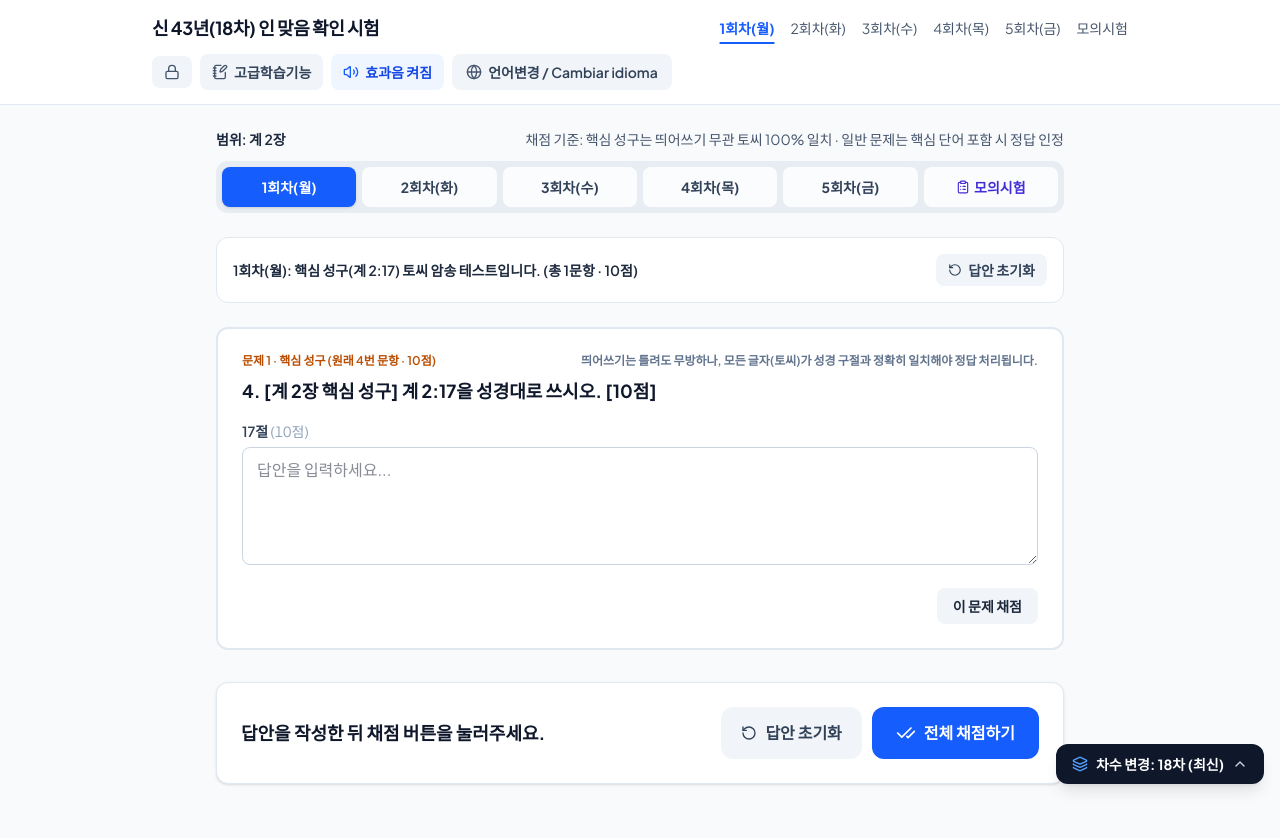
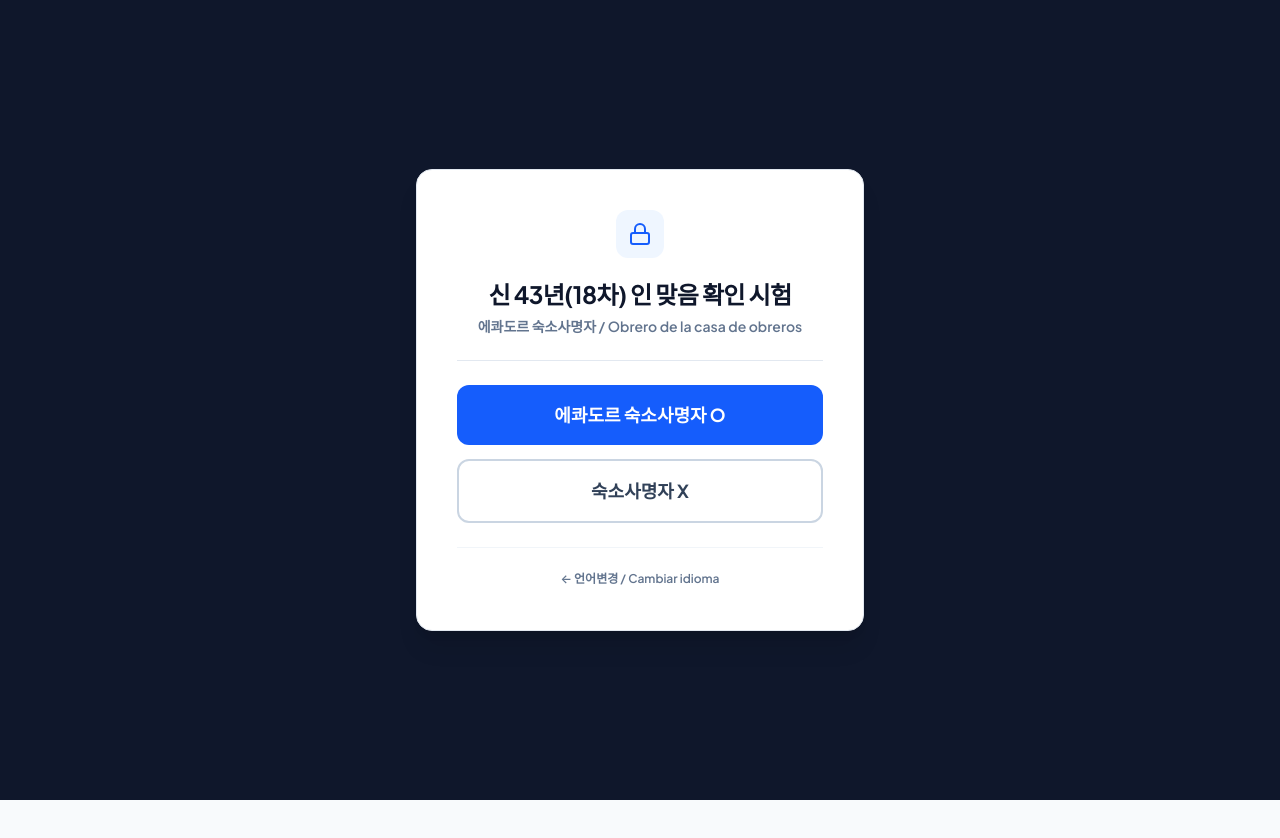
Before and after one commit to yoan-kim/Examen-de-Verificaci-n, a React (Vite) app: page / in a window 1280 px wide. Both pictures are taken after a click on the button "한국어". Shown: the top 838 px of the page. After the commit the page ends 800 px from the top, so only its background shows below. Built offline with nearby package versions, Linux system fonts and the light colour scheme.

Commit message:
feat: add worker verification gate screen
Implement WorkerHouseCheckScreen to require user verification before accessing the exam interface. Update registry text for improved clarity and add support for the verification step in the main App flow.

```diff
--- a/src/App.tsx
+++ b/src/App.tsx
@@ -57,10 +57,13 @@ import {
 import {
   TelegramResultModal,
   WorkerAuthModal,
+  WorkerHouseCheckScreen,
 } from './components/WorkerTelegramModal';
 
 export default function App() {
   const [selectedLang, setSelectedLang] = useState<Language | null>(null);
+  const [hasCompletedWorkerCheckStep, setHasCompletedWorkerCheckStep] =
+    useState<boolean>(false);
   const [currentEditionId, setCurrentEditionId] = useState<string>(
     DEFAULT_LATEST_EDITION_ID
   );
@@ -454,6 +457,7 @@ export default function App() {
   const handleSelectLanguage = (lang: Language) => {
     clearPendingGradeTimer();
     setSelectedLang(lang);
+    setHasCompletedWorkerCheckStep(false);
     setActiveTab(1);
     setUserInputs({});
     setEvaluations({});
@@ -464,6 +468,7 @@ export default function App() {
   const handleReturnToLangScreen = () => {
     clearPendingGradeTimer();
     setSelectedLang(null);
+    setHasCompletedWorkerCheckStep(false);
     setUserInputs({});
     setEvaluations({});
     setReadyToAdvanceMap({});
@@ -587,6 +592,27 @@ export default function App() {
   // 2. Main Workspace (100% Korean or 100% Spanish)
   const t = i18n[selectedLang];
   const localeData = currentEdition.locales[selectedLang];
+
+  // Step 2: Immediate Post-Language Selection Screen ("에콰도르 숙소사명자 O / 숙소사명자 X")
+  if (!hasCompletedWorkerCheckStep) {
+    return (
+      <WorkerHouseCheckScreen
+        title={localeData.title}
+        subtitle="에콰도르 숙소사명자 / Obrero de la casa de obreros"
+        t={t}
+        onCompleteWorkerO={() => {
+          handleUnlockWorkerMode();
+          setHasCompletedWorkerCheckStep(true);
+        }}
+        onCompleteWorkerX={() => {
+          handleLockWorkerMode();
+          setHasCompletedWorkerCheckStep(true);
+        }}
+        onBackToLang={handleReturnToLangScreen}
+      />
+    );
+  }
+
   const isDataUploaded =
     localeData.isUploaded !== false &&
     Object.keys(localeData.questions).length > 0;
--- a/src/components/WorkerTelegramModal.tsx
+++ b/src/components/WorkerTelegramModal.tsx
@@ -216,6 +216,132 @@ export const WorkerAuthModal: React.FC<WorkerAuthModalProps> = ({
               </div>
             </form>
           )}
+        </div>
+      </div>
+    </div>
+  );
+};
+
+interface WorkerHouseCheckScreenProps {
+  title: string;
+  subtitle: string;
+  t: UILocalization;
+  onCompleteWorkerO: () => void;
+  onCompleteWorkerX: () => void;
+  onBackToLang: () => void;
+}
+
+export const WorkerHouseCheckScreen: React.FC<WorkerHouseCheckScreenProps> = ({
+  title,
+  subtitle,
+  t,
+  onCompleteWorkerO,
+  onCompleteWorkerX,
+  onBackToLang,
+}) => {
+  const [showCodeField, setShowCodeField] = useState(false);
+  const [codeInput, setCodeInput] = useState('');
+  const [errorMsg, setErrorMsg] = useState<string | null>(null);
+
+  const handleVerifyCodeSubmit = (e: React.FormEvent) => {
+    e.preventDefault();
+    if (codeInput.trim() === WORKER_SECRET_CODE) {
+      setErrorMsg(null);
+      onCompleteWorkerO();
+    } else {
+      setErrorMsg(t.workerCodeErrorMsg);
+    }
+  };
+
+  return (
+    <div className="min-h-screen bg-slate-900 flex flex-col items-center justify-center p-6 relative">
+      <div className="w-full max-w-md bg-white rounded-2xl border border-slate-200 p-8 sm:p-10 shadow-xl text-center">
+        <div className="inline-flex items-center justify-center w-12 h-12 rounded-xl bg-blue-50 text-blue-600 mb-5">
+          <Lock className="w-6 h-6" />
+        </div>
+
+        <h1 className="text-xl sm:text-2xl font-bold text-slate-900 tracking-tight mb-1.5">
+          {title}
+        </h1>
+        <p className="text-xs sm:text-sm font-semibold text-slate-500 mb-6">
+          {subtitle}
+        </p>
+
+        <div className="h-px bg-slate-200 my-6" />
+
+        <div className="flex flex-col gap-3.5">
+          <button
+            type="button"
+            onClick={() => {
+              setShowCodeField(true);
+              setErrorMsg(null);
+            }}
+            className={`w-full py-4 px-6 rounded-xl font-bold text-base sm:text-lg transition-colors cursor-pointer whitespace-nowrap ${
+              showCodeField
+                ? 'bg-blue-700 text-white ring-4 ring-blue-600/20'
+                : 'bg-blue-600 hover:bg-blue-700 active:bg-blue-800 text-white'
+            }`}
+          >
+            {t.workerModalYesBtn}
+          </button>
+
+          {showCodeField && (
+            <form
+              onSubmit={handleVerifyCodeSubmit}
+              className="bg-slate-50 border border-slate-200 rounded-xl p-4 space-y-3 text-left"
+            >
+              <label
+                htmlFor="step2-worker-code-input"
+                className="flex items-center gap-1.5 text-xs sm:text-sm font-bold text-slate-800"
+              >
+                <KeyRound className="w-4 h-4 text-blue-600 shrink-0" />
+                <span>{t.workerCodeInputLabel}</span>
+              </label>
+              <input
+                id="step2-worker-code-input"
+                type="password"
+                inputMode="numeric"
+                autoFocus
+                value={codeInput}
+                onChange={(e) => {
+                  setCodeInput(e.target.value);
+                  if (errorMsg) setErrorMsg(null);
+                }}
+                placeholder={t.workerCodeInputPlaceholder}
+                className="w-full px-4 py-3 bg-white rounded-xl border border-slate-300 focus:border-blue-600 focus:ring-2 focus:ring-blue-600/15 outline-none text-base font-bold tracking-widest text-center text-slate-900"
+              />
+              {errorMsg && (
+                <p className="text-xs font-semibold text-red-600 flex items-center gap-1.5">
+                  <AlertCircle className="w-4 h-4 shrink-0" />
+                  <span>{errorMsg}</span>
+                </p>
+              )}
+              <button
+                type="submit"
+                className="w-full py-3 px-4 rounded-xl bg-emerald-600 hover:bg-emerald-700 active:bg-emerald-800 text-white font-bold text-sm sm:text-base transition-colors cursor-pointer shadow-xs"
+              >
+                {t.workerCodeConfirmBtn}
+              </button>
+            </form>
+          )}
+
+          <button
+            type="button"
+            onClick={onCompleteWorkerX}
+            className="w-full py-4 px-6 rounded-xl bg-white hover:bg-slate-50 active:bg-slate-100 text-slate-700 border-2 border-slate-300 font-bold text-base sm:text-lg transition-colors cursor-pointer whitespace-nowrap"
+          >
+            {t.workerModalNoBtn}
+          </button>
+        </div>
+
+        <div className="mt-6 pt-4 border-t border-slate-100">
+          <button
+            type="button"
+            onClick={onBackToLang}
+            className="text-xs font-semibold text-slate-500 hover:text-slate-800 transition-colors cursor-pointer"
+          >
+            ← {t.changeLangBtn}
+          </button>
         </div>
       </div>
     </div>
--- a/src/data/examRegistry.ts
+++ b/src/data/examRegistry.ts
@@ -378,14 +378,14 @@ export const i18n: Record<Language, UILocalization> = {
     switchToAvailableEditionBtn: (badge) => `이전 차수 열기 (${badge})`,
     workerLockBtnLabel: '에콰도르 숙소사명자',
     workerUnlockedBtnLabel: '숙소사명자 켜짐',
-    workerModalTitle: '에콰도르 숙소사명자 전용 인증',
+    workerModalTitle: '에콰도르 숙소사명자 확인',
     workerModalQuestion: '에콰도르 숙소사명자 입니까?',
-    workerModalYesBtn: '네 (코드 입력)',
-    workerModalNoBtn: '아닙니다 (시험페이지로 돌아가기)',
-    workerCodeInputLabel: '숙소사명자 인증 코드를 입력하세요',
-    workerCodeInputPlaceholder: '코드 입력...',
-    workerCodeConfirmBtn: '코드 확인 및 활성화',
-    workerCodeCancelBtn: '취소 (시험페이지로 돌아가기)',
+    workerModalYesBtn: '에콰도르 숙소사명자 O',
+    workerModalNoBtn: '숙소사명자 X',
+    workerCodeInputLabel: '코드입력',
+    workerCodeInputPlaceholder: '코드입력 (144000)',
+    workerCodeConfirmBtn: '코드 확인 및 시험 입장',
+    workerCodeCancelBtn: '뒤로가기',
     workerCodeErrorMsg: '인증 코드가 일치하지 않습니다. 다시 확인해 주세요.',
     workerActiveStatusTitle: '에콰도르 숙소사명자 모드가 활성화되어 있습니다.',
     workerActiveStatusDesc:
@@ -611,12 +611,12 @@ export const i18n: Record<Language, UILocalization> = {
     workerUnlockedBtnLabel: 'Obrero activo',
     workerModalTitle: 'Verificación de Obrero de la Casa de Obreros',
     workerModalQuestion: '¿Es usted obrero de la casa de obreros?',
-    workerModalYesBtn: 'Sí (Ingresar código)',
-    workerModalNoBtn: 'No (Volver a la página del examen)',
-    workerCodeInputLabel: 'Ingrese el código de verificación de obrero',
-    workerCodeInputPlaceholder: 'Ingresar código...',
-    workerCodeConfirmBtn: 'Confirmar código y activar',
-    workerCodeCancelBtn: 'Cancelar (Volver al examen)',
+    workerModalYesBtn: 'Obrero de la casa de obreros O',
+    workerModalNoBtn: 'Obrero de la casa de obreros X',
+    workerCodeInputLabel: 'Ingresar código',
+    workerCodeInputPlaceholder: 'Ingresar código (144000)',
+    workerCodeConfirmBtn: 'Confirmar código y entrar al examen',
+    workerCodeCancelBtn: 'Volver',
     workerCodeErrorMsg: 'El código ingresado no es válido. Inténtelo de nuevo.',
     workerActiveStatusTitle:
       'El modo de obrero de la casa de obreros está activo.',
```
Also changed, not shown: public/assets/aistudio/image_51302b64.png (added), public/assets/aistudio/image_69261d6e.png (added).
